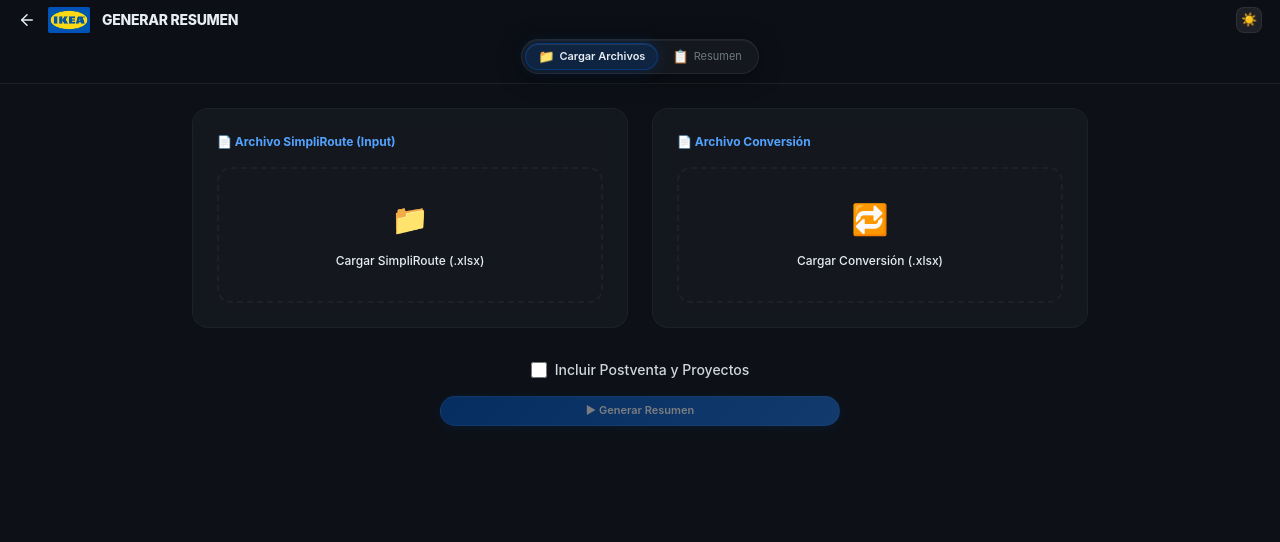
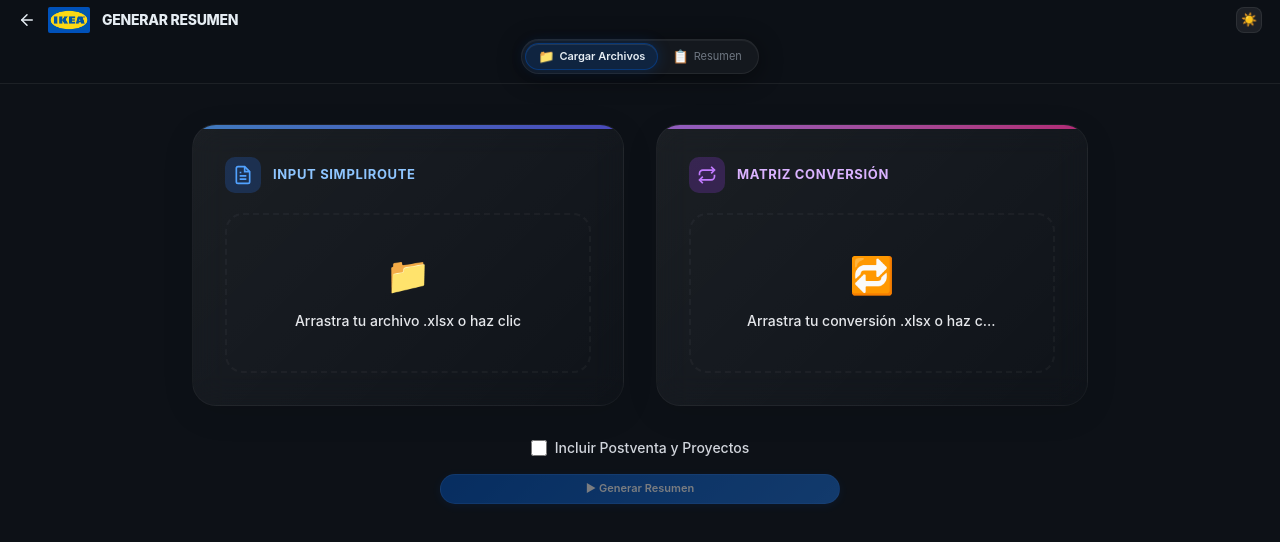
Before and after one commit to joseerzj-lab/IKTOOLS, a React (Vite) app: page /generar-resumen in a window 1280 px wide. Shown: the top 542 px of the page. Built offline with nearby package versions, Linux system fonts and the light colour scheme.

Commit message:
Enhance PDF export, improve UI styling, and fix TS types

```diff
--- a/src/pages/GenerarResumen.tsx
+++ b/src/pages/GenerarResumen.tsx
@@ -287,14 +287,33 @@ export default function GenerarResumen() {
     try {
       const el = tableRef.current
       const dataUrl = await toPng(el, { backgroundColor: '#ffffff', pixelRatio: 2 })
-      const pdf = new jsPDF('p', 'pt', 'a4')
+      // Orientation 'l' (landscape), units 'pt', format 'letter'
+      const pdf = new jsPDF('l', 'pt', 'letter')
+      const margin = 72 // 1 inch in points (APA 6 margin)
+
+      const pdfWidth = pdf.internal.pageSize.getWidth()
+      const pdfHeight = pdf.internal.pageSize.getHeight()
+      const contentWidth = pdfWidth - margin * 2
+      const contentHeight = pdfHeight - margin * 2
+
       const imgProps = pdf.getImageProperties(dataUrl)
-      const pdfWidth = pdf.internal.pageSize.getWidth()
-      const pdfHeight = (imgProps.height * pdfWidth) / imgProps.width
+      const imgRatio = imgProps.width / imgProps.height
 
-      pdf.addImage(dataUrl, 'PNG', 0, 0, pdfWidth, pdfHeight)
+      let renderWidth = contentWidth
+      let renderHeight = contentWidth / imgRatio
+
+      // Scale to fit height if necessary
+      if (renderHeight > contentHeight) {
+        renderHeight = contentHeight
+        renderWidth = renderHeight * imgRatio
+      }
+
+      const x = margin + (contentWidth - renderWidth) / 2
+      const y = margin + (contentHeight - renderHeight) / 2
+
+      pdf.addImage(dataUrl, 'PNG', x, y, renderWidth, renderHeight)
       pdf.save(`Resumen_Vehiculos.pdf`)
-      addLog('Exportado a PDF exitosamente.', 'ok')
+      addLog('Exportado a PDF exitosamente (Formato Carta Horizontal - Margen APA).', 'ok')
     } catch (e) {
       addLog('Error al exportar a PDF.', 'err')
     }
@@ -319,25 +338,47 @@ export default function GenerarResumen() {
         <AnimatePresence mode="wait">
           {tab === 'archivos' && (
             <motion.div key="archivos" initial={{ opacity: 0 }} animate={{ opacity: 1 }} exit={{ opacity: 0 }} className="w-full max-w-4xl space-y-6">
-              <div className="grid grid-cols-1 md:grid-cols-2 gap-6">
+              <div className="grid grid-cols-1 md:grid-cols-2 gap-8 w-full max-w-4xl pt-4">
 
-                <div style={{ background: 'rgba(255,255,255,0.03)', backdropFilter: 'blur(10px)', border: `1px solid ${TC.borderSoft}`, borderRadius: 16, padding: 24, display: 'flex', flexDirection: 'column', gap: 16 }}>
-                  <div className="text-[12px] font-bold text-blue-400">📄 Archivo SimpliRoute (Input)</div>
-                  <label className="flex-1 flex flex-col items-center justify-center border-2 border-dashed rounded-xl p-8 transition-all hover:bg-white/5 cursor-pointer" style={{ borderColor: TC.borderSoft }}>
-                    <div className="text-3xl mb-4">📁</div>
-                    <span className="text-xs font-medium text-center truncate w-full">{fileSimpli?.name || 'Cargar SimpliRoute (.xlsx)'}</span>
+                {/* Carta SimpliRoute */}
+                <motion.div
+                  whileHover={{ y: -4 }}
+                  transition={{ type: "spring", stiffness: 300 }}
+                  className="relative group overflow-hidden"
+                  style={{ background: 'linear-gradient(135deg, rgba(255,255,255,0.06), rgba(255,255,255,0.01))', backdropFilter: 'blur(16px)', border: `1px solid ${TC.borderSoft}`, borderRadius: 24, padding: 32, display: 'flex', flexDirection: 'column', gap: 20, boxShadow: '0 8px 32px rgba(0,0,0,0.1)' }}
+                >
+                  <div className="absolute top-0 left-0 w-full h-1 bg-gradient-to-r from-blue-400 to-indigo-500 opacity-70"></div>
+                  <div className="flex items-center gap-3">
+                    <div className="p-2 bg-blue-500/20 rounded-lg text-blue-400"><svg width="20" height="20" viewBox="0 0 24 24" fill="none" stroke="currentColor" strokeWidth="2"><path d="M14 2H6a2 2 0 0 0-2 2v16a2 2 0 0 0 2 2h12a2 2 0 0 0 2-2V8z"></path><polyline points="14 2 14 8 20 8"></polyline><line x1="16" y1="13" x2="8" y2="13"></line><line x1="16" y1="17" x2="8" y2="17"></line><polyline points="10 9 9 9 8 9"></polyline></svg></div>
+                    <div className="text-[13px] font-bold tracking-wider text-blue-300 uppercase">Input SimpliRoute</div>
+                  </div>
+                  <label className="flex-1 flex flex-col items-center justify-center border-2 border-dashed rounded-2xl p-10 transition-all cursor-pointer group-hover:border-blue-400/50 group-hover:bg-blue-400/5 relative" style={{ borderColor: TC.borderSoft }}>
+                    <div className="text-4xl mb-4 transform transition-transform group-hover:scale-110">📁</div>
+                    <span className="text-sm font-medium text-center truncate w-full px-4 text-gray-200">{fileSimpli?.name || 'Arrastra tu archivo .xlsx o haz clic'}</span>
                     <input type="file" accept=".xlsx,.xls,.csv" className="hidden" onChange={e => {setFileSimpli(e.target.files?.[0] || null); e.target.value=''}}/>
                   </label>
+                  {fileSimpli && <div className="absolute bottom-4 right-4 text-[10px] bg-green-500/20 text-green-400 px-2 py-1 rounded-full uppercase font-bold">Cargado</div>}
+                </motion.div>
+
+                {/* Carta Conversión */}
+                <motion.div
+                  whileHover={{ y: -4 }}
+                  transition={{ type: "spring", stiffness: 300 }}
+                  className="relative group overflow-hidden"
+                  style={{ background: 'linear-gradient(135deg, rgba(255,255,255,0.06), rgba(255,255,255,0.01))', backdropFilter: 'blur(16px)', border: `1px solid ${TC.borderSoft}`, borderRadius: 24, padding: 32, display: 'flex', flexDirection: 'column', gap: 20, boxShadow: '0 8px 32px rgba(0,0,0,0.1)' }}
+                >
+                  <div className="absolute top-0 left-0 w-full h-1 bg-gradient-to-r from-purple-400 to-pink-500 opacity-70"></div>
+                  <div className="flex items-center gap-3">
+                    <div className="p-2 bg-purple-500/20 rounded-lg text-purple-400"><svg width="20" height="20" viewBox="0 0 24 24" fill="none" stroke="currentColor" strokeWidth="2"><path d="M17 2.1l4 4-4 4"></path><path d="M3 12.2v-2a4 4 0 0 1 4-4h12.8M7 21.9l-4-4 4-4"></path><path d="M21 11.8v2a4 4 0 0 1-4 4H4.2"></path></svg></div>
+                    <div className="text-[13px] font-bold tracking-wider text-purple-300 uppercase">Matriz Conversión</div>
                   </div>
-
-                <div style={{ background: 'rgba(255,255,255,0.03)', backdropFilter: 'blur(10px)', border: `1px solid ${TC.borderSoft}`, borderRadius: 16, padding: 24, display: 'flex', flexDirection: 'column', gap: 16 }}>
-                  <div className="text-[12px] font-bold text-blue-400">📄 Archivo Conversión</div>
-                  <label className="flex-1 flex flex-col items-center justify-center border-2 border-dashed rounded-xl p-8 transition-all hover:bg-white/5 cursor-pointer" style={{ borderColor: TC.borderSoft }}>
-                    <div className="text-3xl mb-4">🔁</div>
-                    <span className="text-xs font-medium text-center truncate w-full">{fileConv?.name || 'Cargar Conversión (.xlsx)'}</span>
+                  <label className="flex-1 flex flex-col items-center justify-center border-2 border-dashed rounded-2xl p-10 transition-all cursor-pointer group-hover:border-purple-400/50 group-hover:bg-purple-400/5 relative" style={{ borderColor: TC.borderSoft }}>
+                    <div className="text-4xl mb-4 transform transition-transform group-hover:scale-110">🔁</div>
+                    <span className="text-sm font-medium text-center truncate w-full px-4 text-gray-200">{fileConv?.name || 'Arrastra tu conversión .xlsx o haz clic'}</span>
                     <input type="file" accept=".xlsx,.xls" className="hidden" onChange={e => {setFileConv(e.target.files?.[0] || null); e.target.value=''}}/>
                   </label>
-                </div>
+                  {fileConv && <div className="absolute bottom-4 right-4 text-[10px] bg-green-500/20 text-green-400 px-2 py-1 rounded-full uppercase font-bold">Cargado</div>}
+                </motion.div>
 
               </div>
 
@@ -361,39 +402,72 @@ export default function GenerarResumen() {
 
           {tab === 'resumen' && (
             <motion.div key="resumen" initial={{ opacity: 0 }} animate={{ opacity: 1 }} className="w-full max-w-5xl flex flex-col h-full">
-              <div className="flex flex-wrap items-center justify-between gap-4 mb-4">
-                <div className="text-sm font-bold text-blue-400">Resumen de {resumenData.length} Vehículos</div>
-                <div className="flex gap-2">
-                   <Btn onClick={copiarTabla} variant="secondary" size="sm">📋 Copiar HTML</Btn>
-                   <Btn onClick={() => exportarImagen('png')} variant="secondary" size="sm">🖼️ PNG</Btn>
-                   <Btn onClick={() => exportarImagen('jpg')} variant="secondary" size="sm">🖼️ JPG</Btn>
-                   <Btn onClick={exportarPDF} variant="secondary" size="sm">📄 PDF</Btn>
+              <div className="w-full flex justify-between items-center mb-6 mt-2">
+                <div className="flex items-center gap-3">
+                  <div className="p-2.5 bg-blue-500/20 rounded-xl text-blue-400 border border-blue-500/30">
+                    <svg width="22" height="22" viewBox="0 0 24 24" fill="none" stroke="currentColor" strokeWidth="2" strokeLinecap="round" strokeLinejoin="round"><polygon points="12 2 2 7 12 12 22 7 12 2"></polygon><polyline points="2 17 12 22 22 17"></polyline><polyline points="2 12 12 17 22 12"></polyline></svg>
+                  </div>
+                  <div>
+                    <h2 className="text-xl font-bold text-gray-100 tracking-tight">Resumen Ejecutivo</h2>
+                    <p className="text-xs text-blue-400/80 uppercase tracking-widest font-mono mt-0.5">{resumenData.length} Vehículos Procesados</p>
                   </div>
                 </div>
 
-              <div className="bg-white rounded-xl shadow-lg border border-black/10 flex-1 overflow-auto custom-scrollbar p-6">
+                <div className="flex bg-black/20 p-1.5 rounded-xl border border-white/5 shadow-inner">
+                   <Btn onClick={copiarTabla} variant="secondary" style={{ borderRadius: '8px', padding: '8px 16px', background: 'transparent', border: 'none', color: '#cbd5e1' }} className="hover:bg-white/10 hover:text-white transition-all text-sm">📋 Html</Btn>
+                   <div className="w-px bg-white/10 mx-1"></div>
+                   <Btn onClick={() => exportarImagen('png')} variant="secondary" style={{ borderRadius: '8px', padding: '8px 16px', background: 'transparent', border: 'none', color: '#cbd5e1' }} className="hover:bg-white/10 hover:text-white transition-all text-sm">🖼️ PNG</Btn>
+                   <Btn onClick={() => exportarImagen('jpg')} variant="secondary" style={{ borderRadius: '8px', padding: '8px 16px', background: 'transparent', border: 'none', color: '#cbd5e1' }} className="hover:bg-white/10 hover:text-white transition-all text-sm">🖼️ JPG</Btn>
+                   <div className="w-px bg-white/10 mx-1"></div>
+                   <Btn onClick={exportarPDF} variant="primary" style={{ borderRadius: '8px', padding: '8px 20px', background: 'linear-gradient(to right, #3b82f6, #6366f1)', border: 'none', fontWeight: 'bold' }} className="shadow-lg shadow-blue-500/20">📄 Exportar PDF</Btn>
+                </div>
+              </div>
+
+              <div className="bg-white rounded-2xl shadow-2xl overflow-hidden flex-1 flex flex-col relative ring-1 ring-black/5" style={{ minHeight: 0 }}>
                 {resumenData.length === 0 ? (
-                  <div className="text-center text-gray-400 font-bold py-20 uppercase tracking-widest text-xs">Sin datos procesados</div>
+                  <div className="flex-1 flex flex-col items-center justify-center bg-gray-50/50">
+                    <svg width="64" height="64" viewBox="0 0 24 24" fill="none" stroke="currentColor" strokeWidth="1" strokeLinecap="round" strokeLinejoin="round" className="text-gray-300 mb-4"><rect x="3" y="3" width="18" height="18" rx="2" ry="2"></rect><line x1="3" y1="9" x2="21" y2="9"></line><line x1="9" y1="21" x2="9" y2="9"></line></svg>
+                    <div className="text-gray-400 font-bold uppercase tracking-widest text-xs">Sin datos procesados</div>
+                  </div>
                 ) : (
-                  <div ref={tableRef} style={{ background: '#ffffff', padding: '10px' }}>
-                    <table style={{ width: '100%', borderCollapse: 'collapse', fontFamily: 'Arial, sans-serif' }}>
+                  <div className="overflow-auto custom-scrollbar flex-1 relative bg-gray-50/30 p-4">
+                    <div ref={tableRef} style={{ background: '#ffffff', borderRadius: '12px', padding: '16px', border: '1px solid #e2e8f0', boxShadow: '0 4px 6px -1px rgba(0,0,0,0.05)' }} className="min-w-max">
+                      <table style={{ width: '100%', borderCollapse: 'separate', borderSpacing: 0, fontFamily: 'Inter, Arial, sans-serif' }}>
                         <thead>
-                        <tr>
-                          {Object.keys(resumenData[0] || {}).map(k => (
-                            <th key={k} style={TH_STYLE}>{k}</th>
+                          <tr className="shadow-sm">
+                            {Object.keys(resumenData[0] || {}).map((k, idx, arr) => (
+                              <th key={k} style={{
+                                ...TH_STYLE,
+                                border: '1px solid #0f172a',
+                                borderRight: idx === arr.length - 1 ? '1px solid #0f172a' : 'none',
+                                background: 'linear-gradient(to bottom, #1e293b, #0f172a)',
+                                padding: '12px 14px',
+                                fontSize: '12px',
+                                textTransform: 'uppercase',
+                                letterSpacing: '0.05em'
+                              }}>{k}</th>
                             ))}
                           </tr>
                         </thead>
                         <tbody>
                           {resumenData.map((row, i) => (
-                          <tr key={i} style={{ background: i % 2 === 0 ? '#ffffff' : '#f0f6ff' }}>
-                             {Object.values(row).map((v: any, j) => (
-                               <td key={j} style={TD_STYLE}>{v}</td>
+                            <tr key={i} className="hover:bg-blue-50/80 transition-colors duration-150" style={{ background: i % 2 === 0 ? '#ffffff' : '#f8fafc' }}>
+                               {Object.values(row).map((v: any, j, arr) => (
+                                 <td key={j} style={{
+                                   ...TD_STYLE,
+                                   border: '1px solid #cbd5e1',
+                                   borderTop: 'none',
+                                   borderRight: j === arr.length - 1 ? '1px solid #cbd5e1' : 'none',
+                                   padding: '10px 14px',
+                                   color: '#334155',
+                                   fontWeight: 600
+                                 }}>{v}</td>
                                ))}
                             </tr>
                           ))}
                         </tbody>
                       </table>
+                    </div>
                   </div>
                 )}
               </div>
--- a/src/ui/DS.tsx
+++ b/src/ui/DS.tsx
@@ -28,13 +28,15 @@ interface BtnProps {
   title?:    string
   style?:    React.CSSProperties
   type?:     'button' | 'submit' | 'reset'
+  className?: string
 }
 
-export function Btn({ children, variant = 'secondary', size = 'md', disabled, onClick, title, style, type = 'button' }: BtnProps) {
+export function Btn({ children, variant = 'secondary', size = 'md', disabled, onClick, title, style, type = 'button', className }: BtnProps) {
   const [active, setActive] = useState(false)
   return (
     <button
       type={type}
+      className={className}
       disabled={disabled}
       onClick={onClick}
       title={title}
```
Lines whose indentation alone changed are shown as unchanged.
